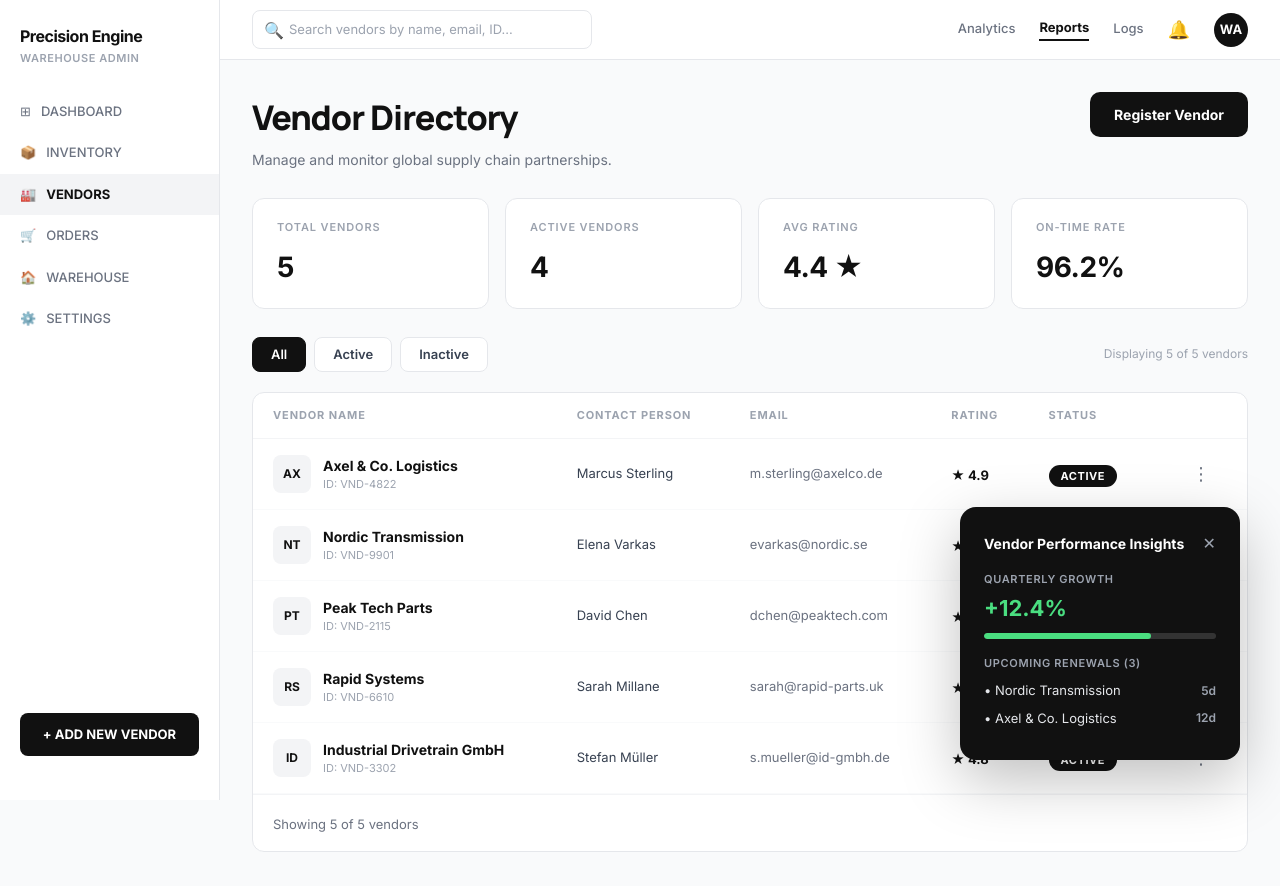
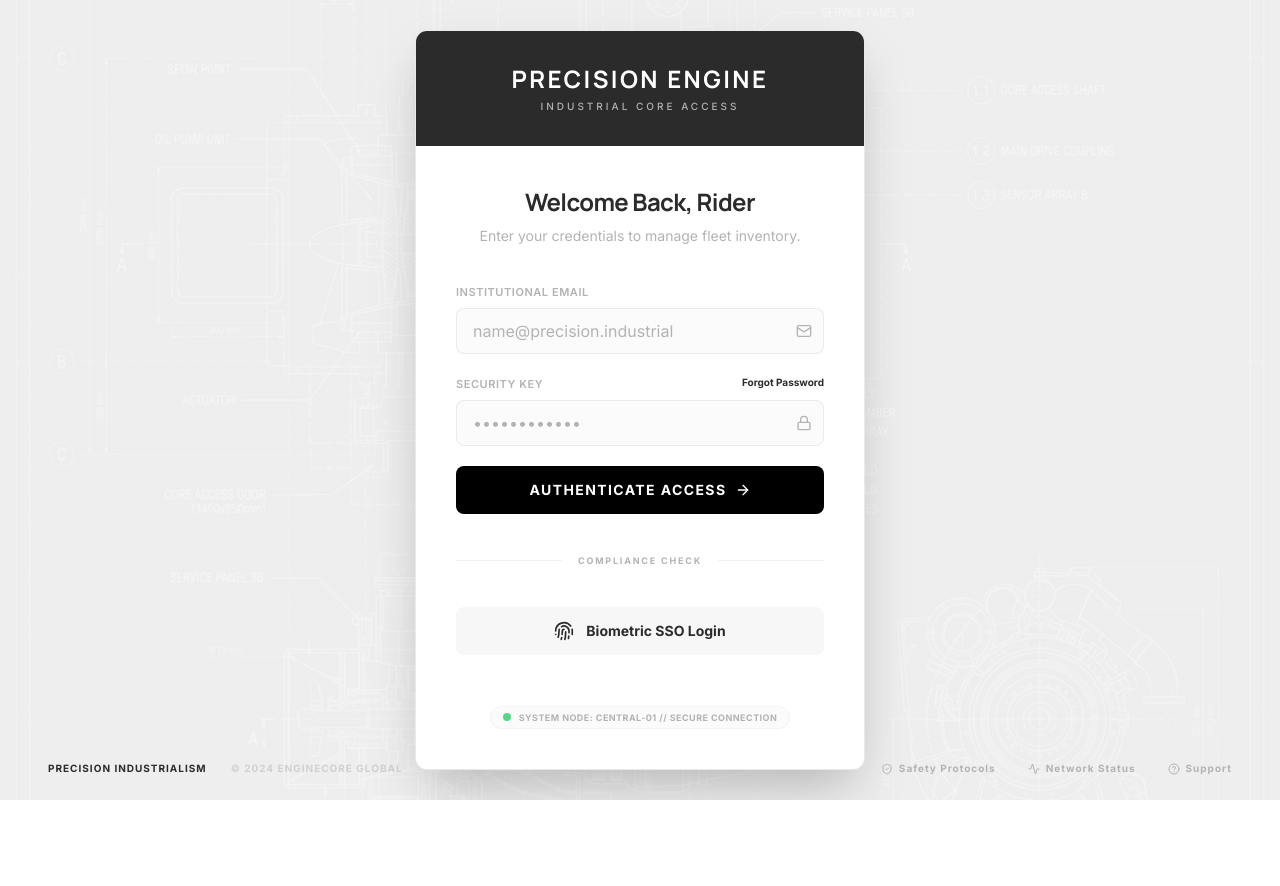
Before and after one commit to smaranKadel14/VehicleIMS-Frontend, a React (Vite) app: page /login in a window 1280 px wide. Shown: the top 886 px of the page. After the commit the page ends 800 px from the top, so only its background shows below. Built offline with nearby package versions, Linux system fonts and the light colour scheme.

Commit message:
Created login page

```diff
--- a/package.json
+++ b/package.json
@@ -12,6 +12,7 @@
   "dependencies": {
     "@tailwindcss/vite": "^4.2.4",
     "axios": "^1.15.2",
+    "lucide-react": "^1.11.0",
     "react": "^19.2.5",
     "react-dom": "^19.2.5",
     "react-router-dom": "^7.14.2"
--- a/src/App.tsx
+++ b/src/App.tsx
@@ -1,9 +1,12 @@
-import CustomerDirectory from "./pages/CustomerDirectory";
-import VendorManagement from "./pages/VendorManagement";
+import { BrowserRouter as Router } from "react-router-dom";
+import AppRoutes from "./routes/AppRoutes";
 
 function App() {
-  return <VendorManagement />;
-  return <CustomerDirectory />;
+  return (
+    <Router>
+      <AppRoutes />
+    </Router>
+  );
 }
 
 export default App;
--- /dev/null
+++ b/src/pages/admin/Login.tsx
@@ -0,0 +1,126 @@
+import React from 'react';
+import { Mail, Lock, ArrowRight, Fingerprint, ShieldCheck, Activity, HelpCircle } from 'lucide-react';
+
+const Login: React.FC = () => {
+  return (
+    <div className="min-h-screen flex flex-col items-center justify-center bg-neutral relative overflow-hidden font-body">
+      {/* Background Image Overlay */}
+      <div
+        className="absolute inset-0 z-0 opacity-[0.08] pointer-events-none grayscale"
+        style={{
+          backgroundImage: 'url("/login-bg.png")',
+          backgroundSize: 'cover',
+          backgroundPosition: 'center'
+        }}
+      />
+
+      {/* Login Card */}
+      <div className="w-full max-w-[450px] z-10 animate-in fade-in zoom-in duration-700">
+        <div className="bg-white rounded-xl shadow-2xl overflow-hidden border border-secondary/50">
+
+          {/* Dark Header */}
+          <div className="bg-primary p-8 text-center space-y-1">
+            <h1 className="text-neutral font-heading text-2xl tracking-widest uppercase">
+              Precision Engine
+            </h1>
+            <p className="text-tertiary text-[10px] tracking-[0.3em] uppercase font-medium">
+              Industrial Core Access
+            </p>
+          </div>
+
+          {/* Form Content */}
+          <div className="p-10 space-y-8">
+            <div className="text-center space-y-2">
+              <h2 className="text-2xl font-heading text-primary">Welcome Back, Rider</h2>
+              <p className="text-tertiary text-sm">
+                Enter your credentials to manage fleet inventory.
+              </p>
+            </div>
+
+            <form className="space-y-5">
+              <div className="space-y-1.5">
+                <label className="label text-[11px] uppercase tracking-wider text-tertiary">
+                  Institutional Email
+                </label>
+                <div className="relative group">
+                  <input
+                    type="email"
+                    placeholder="name@precision.industrial"
+                    className="input pr-10 bg-secondary/10 border-secondary/40 focus:bg-white transition-all"
+                  />
+                  <Mail className="absolute right-3 top-1/2 -translate-y-1/2 w-4 h-4 text-tertiary group-focus-within:text-primary transition-colors" />
+                </div>
+              </div>
+
+              <div className="space-y-1.5">
+                <div className="flex justify-between items-end">
+                  <label className="label text-[11px] uppercase tracking-wider text-tertiary">
+                    Security Key
+                  </label>
+                  <button type="button" className="text-[10px] font-bold text-primary hover:underline underline-offset-4 mb-1">
+                    Forgot Password
+                  </button>
+                </div>
+                <div className="relative group">
+                  <input
+                    type="password"
+                    placeholder="••••••••••••"
+                    className="input pr-10 bg-secondary/10 border-secondary/40 focus:bg-white transition-all"
+                  />
+                  <Lock className="absolute right-3 top-1/2 -translate-y-1/2 w-4 h-4 text-tertiary group-focus-within:text-primary transition-colors" />
+                </div>
+              </div>
+
+              <button type="submit" className="w-full btn-primary h-12 gap-2 text-sm uppercase tracking-widest font-bold bg-black hover:bg-primary transition-all">
+                Authenticate Access <ArrowRight className="w-4 h-4" />
+              </button>
+            </form>
+
+            <div className="relative flex items-center justify-center py-2">
+              <div className="absolute inset-0 flex items-center">
+                <div className="w-full border-t border-secondary/30"></div>
+              </div>
+              <span className="relative px-4 bg-white text-[9px] uppercase tracking-[0.2em] text-tertiary font-bold">
+                Compliance Check
+              </span>
+            </div>
+
+            <button className="w-full btn-secondary h-12 gap-3 text-sm font-bold bg-secondary/20 hover:bg-secondary/40 border-none transition-all">
+              <Fingerprint className="w-5 h-5" /> Biometric SSO Login
+            </button>
+
+            <div className="text-center pt-4">
+              <div className="inline-flex items-center gap-2 px-3 py-1 bg-secondary/10 rounded-full border border-secondary/20">
+                <div className="w-2 h-2 bg-green-500 rounded-full animate-pulse" />
+                <span className="text-[9px] uppercase tracking-wider text-tertiary font-bold">
+                  System Node: Central-01 // Secure Connection
+                </span>
+              </div>
+            </div>
+          </div>
+        </div>
+      </div>
+
+      {/* Global Footer */}
+      <footer className="absolute bottom-6 w-full px-12 flex justify-between items-center text-[10px] uppercase tracking-widest text-tertiary font-bold z-10">
+        <div className="flex gap-6 items-center">
+          <span className="text-primary">Precision Industrialism</span>
+          <span className="opacity-50">© 2024 Enginecore Global</span>
+        </div>
+        <div className="flex gap-8">
+          <button className="hover:text-primary transition-colors flex items-center gap-1.5">
+            <ShieldCheck className="w-3 h-3" /> Safety Protocols
+          </button>
+          <button className="hover:text-primary transition-colors flex items-center gap-1.5">
+            <Activity className="w-3 h-3" /> Network Status
+          </button>
+          <button className="hover:text-primary transition-colors flex items-center gap-1.5">
+            <HelpCircle className="w-3 h-3" /> Support
+          </button>
+        </div>
+      </footer>
+    </div>
+  );
+};
+
+export default Login;
--- a/src/routes/AppRoutes.tsx
+++ b/src/routes/AppRoutes.tsx
@@ -1,9 +1,17 @@
-import { Routes, Route } from "react-router-dom";
+import { Routes, Route, Navigate } from "react-router-dom";
+import Login from "../pages/admin/Login";
+import VendorManagement from "../pages/VendorManagement";
+import CustomerDirectory from "../pages/CustomerDirectory";
 
 function AppRoutes() {
   return (
     <Routes>
-      /*<Route path="/" element={<h1>Dashboard</h1>} />
+      <Route path="/login" element={<Login />} />
+      <Route path="/vendors" element={<VendorManagement />} />
+      <Route path="/customers" element={<CustomerDirectory />} />
+      <Route path="/" element={<Navigate to="/login" replace />} />
+      {/* Fallback for undefined routes */}
+      <Route path="*" element={<Navigate to="/login" replace />} />
     </Routes>
   );
 }
```
Also changed, not shown: public/login-bg.png (added), 1 other file (tests, documents, lock files or other folders).
